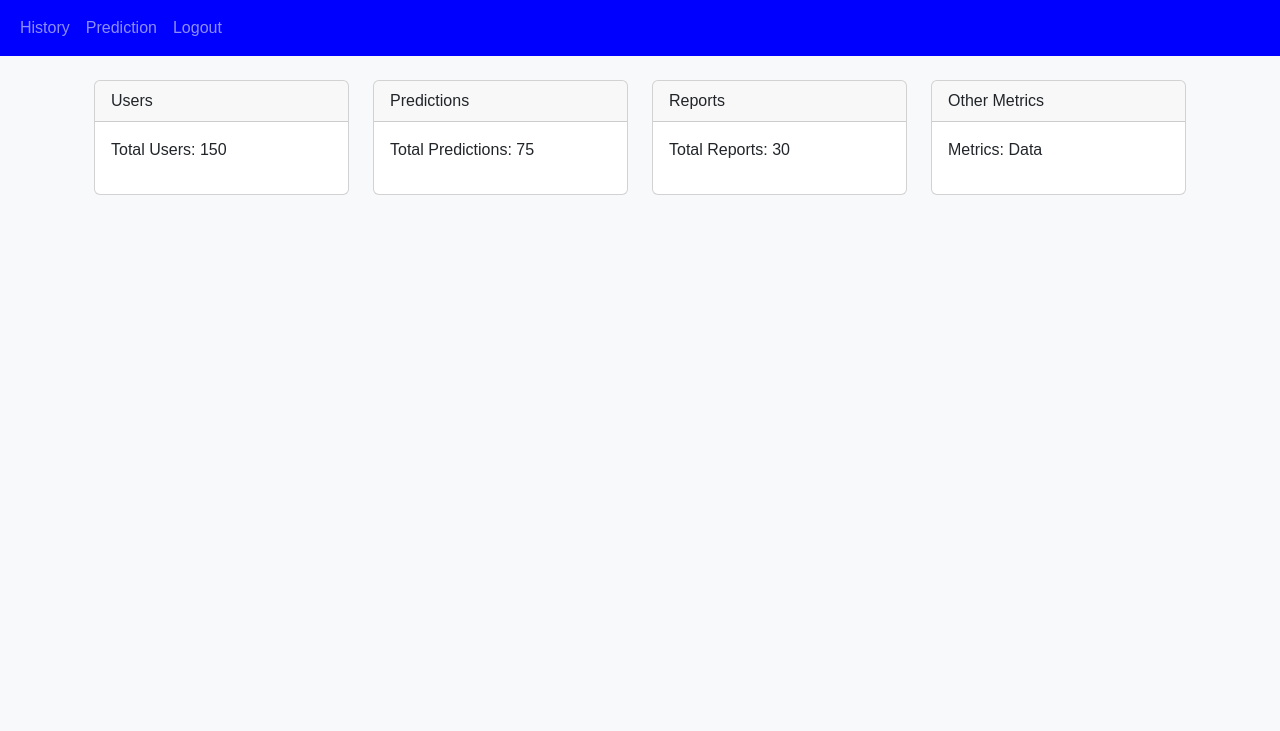
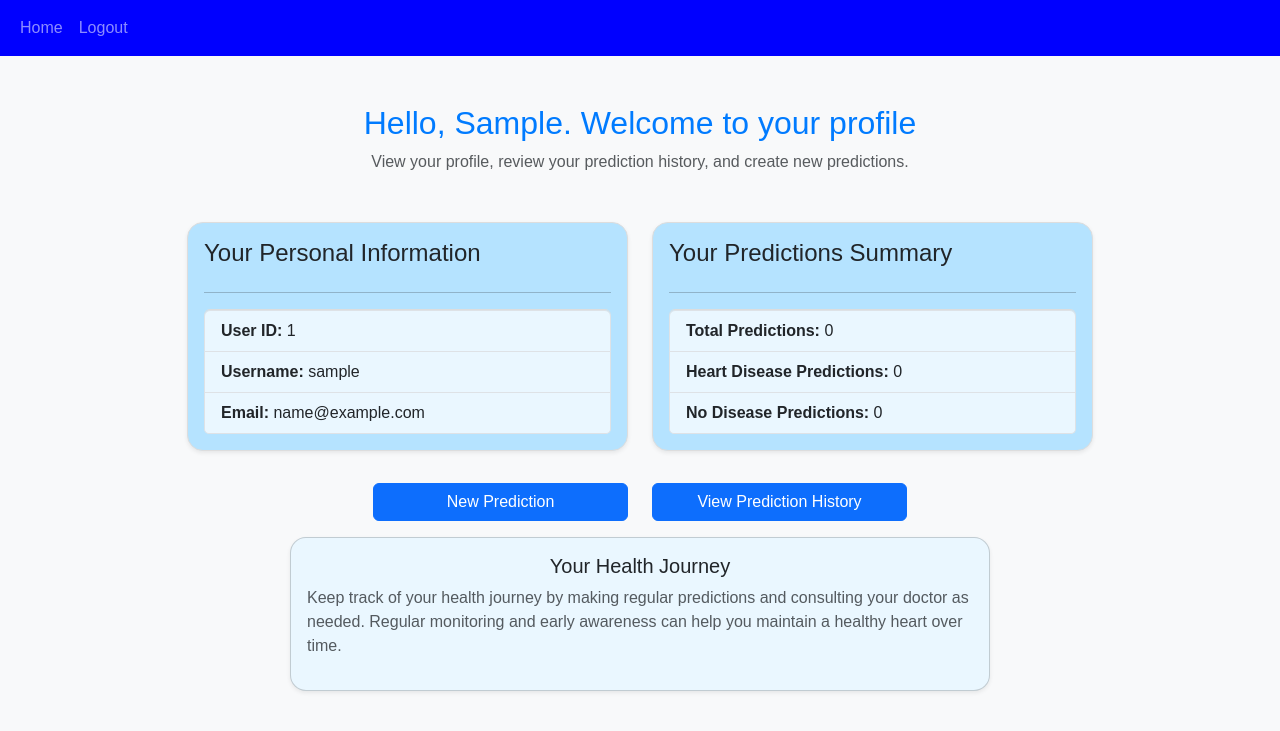
Before and after one commit to Ulduzpp/Smart_Web_Nexus, a Flask app: page /profile in a window 1280 px wide. Shown: the top 731 px of the page. Run offline with Flask 3, Linux system fonts and the light colour scheme; the visitor is signed in with stand-in values (Sample User, id 1); parts of the project's set-up code (start-up, migrations or seed data) failed here and were passed over.

Commit message:
Habibi's improvement modifications

```diff
--- a/app.py
+++ b/app.py
@@ -1,11 +1,14 @@
 from flask import Flask, render_template, redirect, url_for, request, session, flash, abort
-from flask_login import LoginManager, login_required, current_user, login_user, logout_user,UserMixin
+from flask_login import LoginManager, login_required, login_user, logout_user,UserMixin
 import secrets
 from form import InputForm
 from model import predict_disease
 from flask_sqlalchemy import SQLAlchemy
 from flask_bcrypt import Bcrypt
 from datetime import datetime
+from flask import send_file
+import pandas as pd
+from io import BytesIO
 
 
 app = Flask(__name__)
@@ -184,7 +187,20 @@ def login():
 @app.route('/profile')
 @login_required
 def profile():
-    return render_template('profile.html')
+    # Count total predictions made by the user
+    total_predictions = PredictionHistory.query.filter_by(user_id=session['user_id']).count()
+
+    # Count predictions labeled as "Heart Disease" and "No Disease"
+    heart_disease_count = PredictionHistory.query.filter_by(user_id=session['user_id'], result='Heart Disease').count()
+    no_disease_count = PredictionHistory.query.filter_by(user_id=session['user_id'], result='No Disease').count()
+
+    # Pass all counts to the template
+    return render_template(
+        'profile.html',
+        total_predictions=total_predictions,
+        heart_disease_count=heart_disease_count,
+        no_disease_count=no_disease_count
+    )
 
 @app.route('/logout')
 def logout():
@@ -246,6 +262,42 @@ def history():
     # Pass the predictions to the history template
     return render_template('history.html', predictions=predictions, username= session['username'])
 
+#Route to download the prediction history report for a specific user.
+@app.route('/download_report')
+@login_required
+def download_report():
+    # Fetch the user's prediction history from the database
+    predictions = PredictionHistory.query.filter_by(user_id=session['user_id']).all()
+
+    # Convert the prediction data to a DataFrame
+    data = {
+        'Date': [pred.timestamp.strftime('%Y-%m-%d %H:%M:%S') for pred in predictions],  # Format the date
+        'Age': [pred.age for pred in predictions],
+        'Sex': [pred.sex for pred in predictions],
+        'Chest Pain': [pred.chest_pain for pred in predictions],
+        'Resting BP': [pred.resting_blood_pressure for pred in predictions],
+        'Cholesterol': [pred.cholesterol for pred in predictions],
+        'Fasting Blood Sugar': [pred.fasting_blood_sugar for pred in predictions],
+        'Resting ECG': [pred.resting_ecg for pred in predictions],
+        'Max Heart Rate': [pred.max_heart_rate for pred in predictions],
+        'Exercise Angina': [pred.excercise_angina for pred in predictions],
+        'Old Peak': [pred.old_peak for pred in predictions],
+        'ST Slope': [pred.st_slope for pred in predictions],
+        'Major Vessels': [pred.n_major_vessels for pred in predictions],
+        'Thalium': [pred.thalium for pred in predictions],
+        'Prediction': [pred.result for pred in predictions],
+    }
+
+    df = pd.DataFrame(data)
+
+    # Create a CSV in memory
+    output = BytesIO()
+    df.to_csv(output, index=False)
+    output.seek(0)
+
+    # Send the CSV file as a response
+    return send_file(output, mimetype='text/csv', as_attachment=True, download_name='prediction_history.csv')
+
 @app.errorhandler(401)
 def invalid_credentials(error):
     return render_template('error_401.html'), 401
--- a/static/css/styles.css
+++ b/static/css/styles.css
@@ -8,36 +8,105 @@ h1, h2 {
 }
 
 .container {
-    margin-top: 30px;
+    margin-top: 10px;
 }
 
 .navbar {
     margin-bottom: 20px;
 }
+.navbar {
+      background-color: blue;
+    }
+    .navbar .navbar-brand {
+      position: fixed;
+      top: 0;
+      right: 20px;
+    }
+.form-label {
+    font-size: 0.9rem;
+    margin-top: 0.2rem;
+    margin-bottom: 0.1rem;
+  }
 
-.form-label {
-    font-size: 1rem; /* Adjust label font size */
-}
+.text-danger {
+    margin-top: 0.1rem;
+  }
 
 .form-control, .form-select {
-    font-size: 0.9rem; /* Adjust input and select font size */
+    font-size: 0.9rem;
 }
 
 button {
-    font-size: 1rem; /* Adjust button font size */
+    font-size: 1rem;
 }
 
 /* Mobile responsiveness */
 @media (max-width: 768px) {
     .col-md-4 {
-        width: 100%; /* Stack columns vertically on smaller screens */
+        width: 100%;
     }
 
     .card {
-        max-width: 100%; /* Ensure form box adjusts to smaller screens */
+        max-width: 100%;
     }
 
     .form-label {
-        font-size: 0.85rem; /* Smaller font size on smaller screens */
+        font-size: 0.85rem;
     }
 }
+
+.list-group-item-mine {
+  background-color: #eaf7ff;
+}
+
+/* History Table */
+  .table{
+    border: 2px solid #007bff;
+    border-width: 4px !important;
+  }
+  .table th , td {
+    border-width: 2px !important;
+  }
+  .table-bordered td, .table-bordered th {
+    border: 2px solid #007bff;
+  }
+.table thead th {
+    background-color: #0000FF !important;
+    color: white;
+    padding: 10px;
+    text-align: center;
+    white-space: nowrap;
+    min-width: 130px;
+}
+.table-hover tbody tr:hover {
+    background-color: #fffeb3  ;
+  }
+.table-striped tbody tr:nth-of-type(odd) {
+    background-color: #b8feffed;
+  }
+
+
+/* Register and Login pages */
+.gradient-form {
+        background-color: #eee;
+    }
+
+.gradient-custom-2 {
+        background: linear-gradient(to right, #6a11cb, #2575fc);
+    }
+
+.card {
+        border-radius: 1rem;
+    }
+
+    @media (min-width: 1024px) {
+        .info-section {
+            display: block;
+        }
+    }
+
+    @media (max-width: 1024px) {
+        .info-section {
+            display: none !important;
+        }
+      }
--- a/templates/base.html
+++ b/templates/base.html
@@ -6,16 +6,6 @@
   <title>Smart App</title>
   <link href="https://cdn.jsdelivr.net/npm/bootstrap@5.3.0-alpha3/dist/css/bootstrap.min.css" rel="stylesheet">
   <link rel="stylesheet" href="{{ url_for('static', filename='css/styles.css') }}">
-  <style>
-    .navbar {
-      background-color: blue;
-    }
-    .navbar .navbar-brand {
-      position: fixed;
-      top: 0;
-      right: 20px;
-    }
-  </style>
 </head>
 <body>
   <nav class="navbar navbar-expand-sm navbar-dark">
@@ -52,7 +42,6 @@
   <div class="container mt-4">
     {% block content %}{% endblock %}
   </div>
-
   <script src="https://cdn.jsdelivr.net/npm/bootstrap@5.3.0-alpha3/dist/js/bootstrap.bundle.min.js"></script>
 </body>
 </html>
--- a/templates/profile.html
+++ b/templates/profile.html
@@ -4,10 +4,7 @@
 {% block navbar %}
 <ul class="navbar-nav me-auto mb-2 mb-lg-0">
   <li class="nav-item">
-    <a class="nav-link" href="/history">History</a>
-  </li>
-  <li class="nav-item">
-    <a class="nav-link" href="/input">Prediction</a>
+    <a class="nav-link" href="/">Home</a>
   </li>
   <li class="nav-item">
     <a class="nav-link" href="/logout">Logout</a>
@@ -19,53 +16,70 @@
 <div>
   {% with messages = get_flashed_messages(with_categories=True) %}
   {% if messages %}
-    <div class="mt-1">
+  <div class="container my-2">
+    <div class="row justify-content-center">
+      <div class="col-md-4">
         {% for category, message in messages %}
-        <div class="alert alert-{{ category }} alert-dismissible fade show" role="alert">
+        <div class="alert alert-{{ category }} text-center py-2 mb-2" role="alert" style="padding: 0.5rem 1rem;">
           {{ message }}
-          <button type="button" class="close" data-bs-dismiss="alert" aria-label="Close">
-            <span aria-hidden="true">&times;</span>
-          </button>
         </div>
         {% endfor %}
+      </div>
+    </div>
   </div>
   {% endif %}
   {% endwith %}
 </div>
-<div class="container-fluid">
-  <div class="row">
-    <div class="col-md-3">
-      <div class="card mb-4">
-        <div class="card-header">Users</div>
-        <div class="card-body">
-          <p>Total Users: 150</p>
+<div class="container mt-5">
+  <div class="text-center mb-5">
+    <h2>Hello, {{ session['username'] | capitalize }}. Welcome to your profile</h2>
+    <p class="text-muted">View your profile, review your prediction history, and create new predictions.</p>
+  </div>
+  <div class="row d-flex justify-content-center">
+    <div class="col-md-5 d-flex">
+      <div class="card shadow-sm p-3 mb-3 flex-grow-1" style="background-color: #b5e3ff; border: 1px solid #ddd;">
+        <h4 class="mb-2">Your Personal Information</h4>
+        <hr>
+        <ul class="list-group">
+          <li class="list-group-item list-group-item-mine"><strong>User ID:</strong> {{ session['user_id'] }}</li>
+          <li class="list-group-item list-group-item-mine"><strong>Username:</strong> {{ session['username'] }}</li>
+          <li class="list-group-item list-group-item-mine"><strong>Email:</strong> {{ session['email'] }}</li>
+        </ul>
+      </div>
+    </div>
+    <div class="col-md-5 d-flex">
+      <div class="card shadow-sm p-3 mb-3 flex-grow-1" style="background-color: #b5e3ff; border: 1px solid #ddd;">
+        <h4 class="mb-2">Your Predictions Summary</h4>
+        <hr>
+        <ul class="list-group">
+          <li class="list-group-item list-group-item-mine"><strong>Total Predictions:</strong> {{ total_predictions }}
+          </li>
+          <li class="list-group-item list-group-item-mine"><strong>Heart Disease Predictions:</strong> {{
+            heart_disease_count }}</li>
+          <li class="list-group-item list-group-item-mine"><strong>No Disease Predictions:</strong> {{ no_disease_count
+            }}</li>
+        </ul>
       </div>
     </div>
   </div>
-    <div class="col-md-3">
-      <div class="card mb-4">
-        <div class="card-header">Predictions</div>
-        <div class="card-body">
-          <p>Total Predictions: 75</p>
+  <div class="row justify-content-center text-center mt-3 mb-3">
+    <div class="col-6 col-md-3 d-grid gap-2">
+      <a href="{{ url_for('input_data') }}" class="btn btn-primary">
+        <i class="bi bi-heart-pulse"></i> New Prediction
+      </a>
+    </div>
+    <div class="col-6 col-md-3 d-grid gap-2">
+      <a href="{{ url_for('history') }}" class="btn btn-primary">
+        <i class="bi bi-graph-up"></i> View Prediction History
+      </a>
     </div>
   </div>
-    </div>
-    <div class="col-md-3">
-      <div class="card mb-4">
-        <div class="card-header">Reports</div>
-        <div class="card-body">
-          <p>Total Reports: 30</p>
-        </div>
-      </div>
-    </div>
-    <div class="col-md-3">
-      <div class="card mb-4">
-        <div class="card-header">Other Metrics</div>
-        <div class="card-body">
-          <p>Metrics: Data</p>
-        </div>
-      </div>
-    </div>
+  <div class="card shadow-sm p-3 mt-3 mb-3" style="background-color: #eaf7ff; max-width: 700px; margin: 0 auto;">
+    <h5 class="text-center mb-2">Your Health Journey</h5>
+    <p class="text-muted">
+      Keep track of your health journey by making regular predictions and consulting your doctor as needed.
+      Regular monitoring and early awareness can help you maintain a healthy heart over time.
+    </p>
   </div>
 </div>
 {% endblock %}
```
Also changed, not shown: form.py (+7 -3 lines), templates/history.html (+19 -11 lines), templates/home.html (+13 -11 lines), templates/input.html (+21 -46 lines), templates/login.html (+28 -41 lines), templates/register.html (+21 -36 lines), templates/result.html (+21 -26 lines), README.md (deleted), assets/heart_disease_diagnosis_model.py (renamed from assets/Ex_12.py), static/images/Heart_Disease.webp (added), static/images/No_Disease.webp (added), 4 other files. Lines whose indentation alone changed are shown as unchanged.
